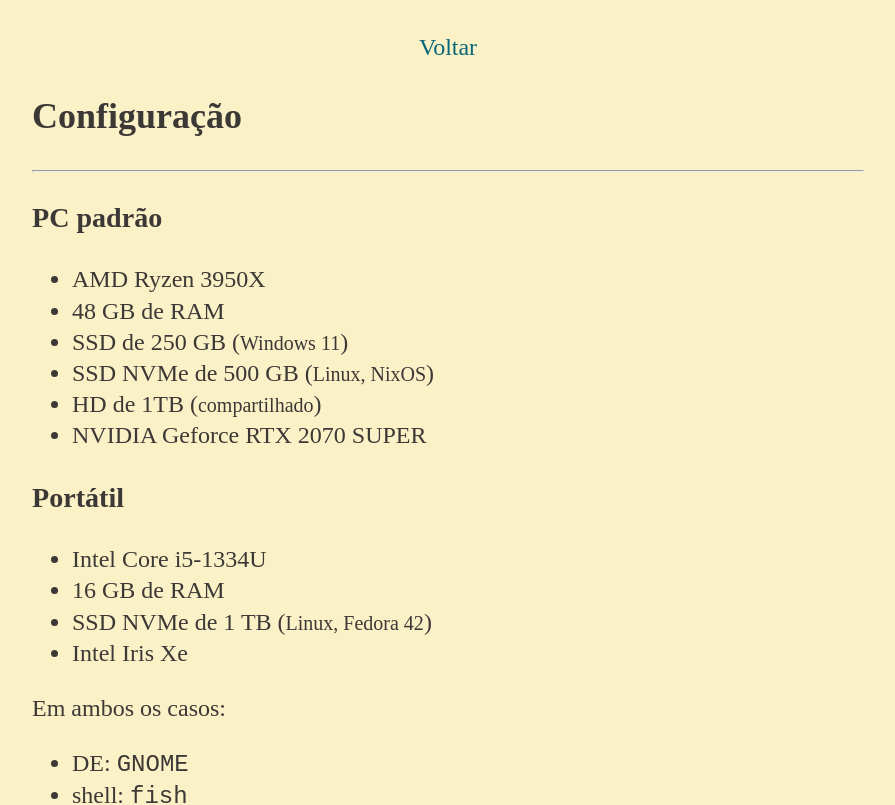
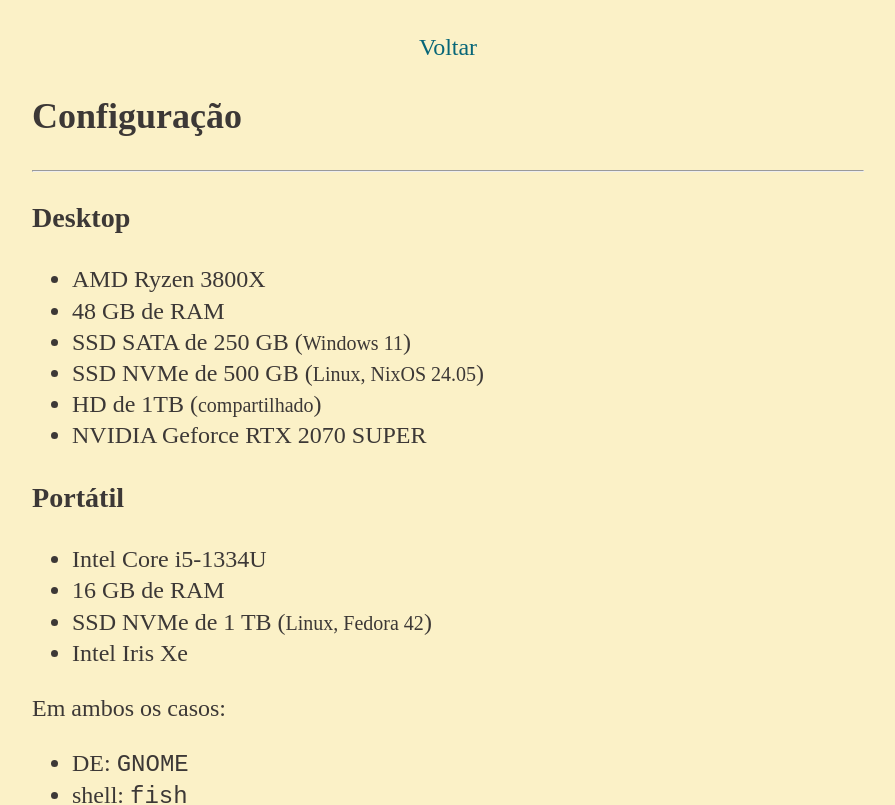
Before and after one commit to arthurmco/arthurmco.github.io, a React (Vite) app: page /#/setup in a window 1280 px wide. Shown: the top 805 px of the page, without its empty margins (192-1087 px from the left). Built offline with nearby package versions, Linux system fonts and the light colour scheme; a web font is replaced by a local one.

Commit message:
pages(setup): clarify setup

```diff
--- a/src/SetupPage.tsx
+++ b/src/SetupPage.tsx
@@ -11,12 +11,12 @@ function SetupPage() {
                 <h2>Configuração</h2>
                 <hr />
                 <section>
-                    <h3>PC padrão</h3>
+                    <h3>Desktop</h3>
                     <ul>
-                        <li>AMD Ryzen 3950X</li>
+                        <li>AMD Ryzen 3800X</li>
                         <li>48 GB de RAM</li>
-                        <li>SSD de 250 GB (<small>Windows 11</small>)</li>
-                        <li>SSD NVMe de 500 GB (<small>Linux, NixOS</small>)</li>
+                        <li>SSD SATA de 250 GB (<small>Windows 11</small>)</li>
+                        <li>SSD NVMe de 500 GB (<small>Linux, NixOS 24.05</small>)</li>
                         <li>HD de 1TB (<small>compartilhado</small>)</li>
                         <li>NVIDIA Geforce RTX 2070 SUPER</li>
                     </ul>
```
